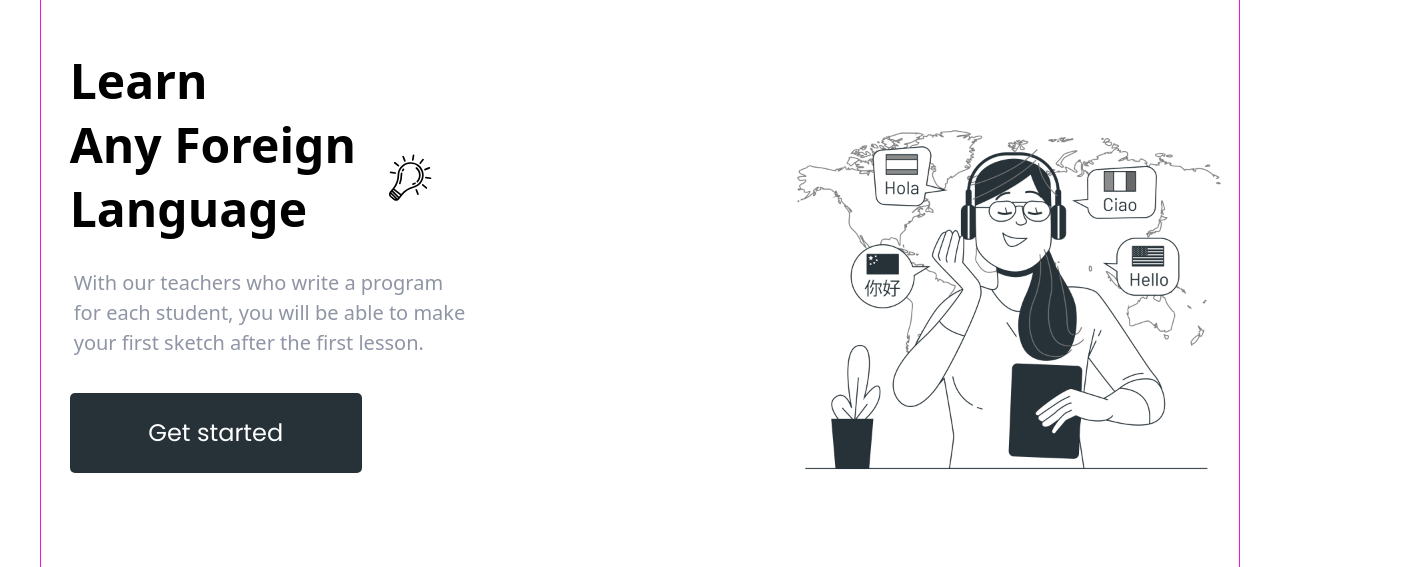
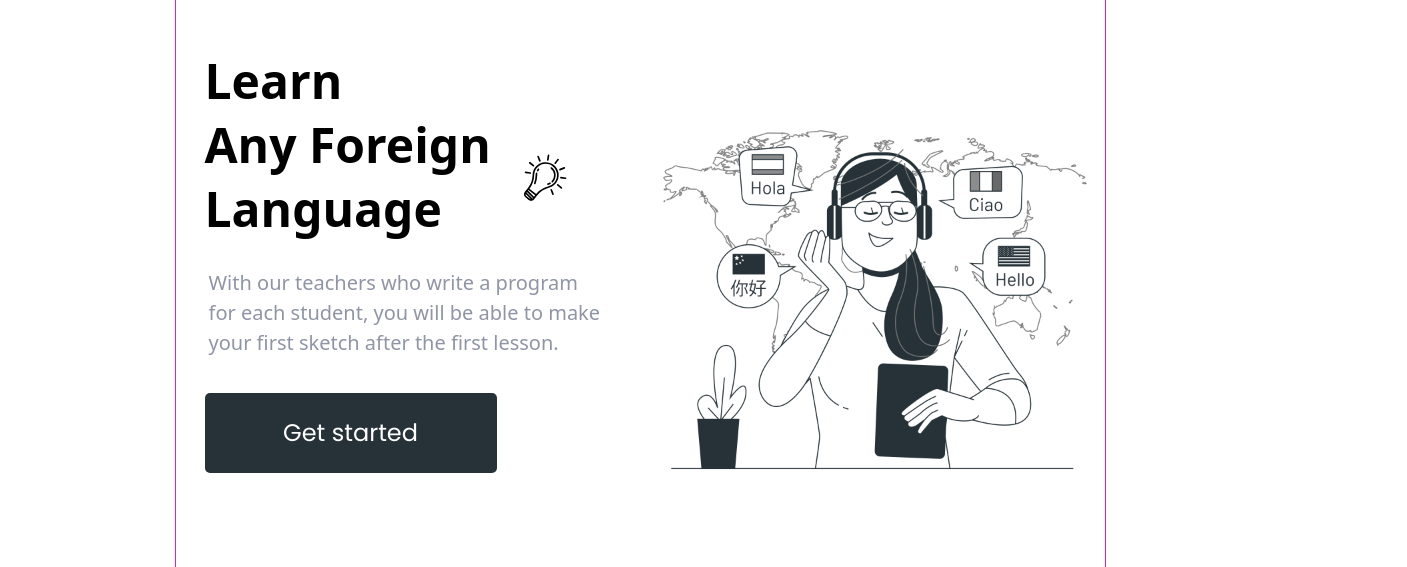
Before and after one commit to kirushamatvieiev008/BritLex, a plain HTML site: page index.html in a window 1280 px wide. Shown: the part 103-670 px from the top of the page, 1407 px wide, since content can reach past the window. Drawn offline with nearby package versions, Linux system fonts and the light colour scheme.

Commit message:
Update style.css

```diff
--- a/style.css
+++ b/style.css
@@ -3,6 +3,12 @@
     margin: 0 auto;
     outline: solid red 1px;
     position: relative;
+}
+
+body {
+    margin: 0;
+    padding: 0;
+    outline: solid black 2px;
 }
 
 .br_of_biggest_p_big_tablet {
@@ -202,6 +208,7 @@
 .br_of_biggest_p_tablet4 {
     display: none;
 }
+
 .div_for_img_2 {
     margin-top: 8px;
 }
@@ -879,6 +886,10 @@ ul {
         position: relative;
     }
 
+    body {
+        overflow-x: hidden;
+    }
+
     .text_inside_div_2_br_mobile {
         display: none;
     }
@@ -1803,6 +1814,7 @@ ul {
         display: none;
 
     }
+
     .br_text_inside_mobile_2 {
         display: none;
     }
@@ -3056,15 +3068,20 @@ ul {
 
 @media (min-width: 992px) and (max-width: 1599px) {
     .container {
-        width: 93.64%;
+        width: 929px;
         margin: 0 auto;
         outline: solid rgb(245, 17, 207) 1px;
         position: relative;
     }
 
+    body {
+        overflow-x: hidden;
+    }
+
     .br_text_inside_tablet_3 {
         display: none;
     }
+
     .br_text_inside_tablet_4 {
         display: none;
     }
@@ -4282,10 +4299,7 @@ ul {
     .flex_footer {
         display: flex;
         max-width: 1170px;
-        /* flex-direction: row-reverse; */
         justify-content: space-between;
-        /* gap: 105px; */
-
     }
 
     .br_discover_big_tablet {
@@ -4301,11 +4315,9 @@ ul {
     }
 
     .item_footer {
-        /* margin-right: 100px; */
     }
 
     .footer_flex {
-        /* width: 93.64%; */
         display: flex;
         justify-content: space-between;
         align-items: baseline;
```
